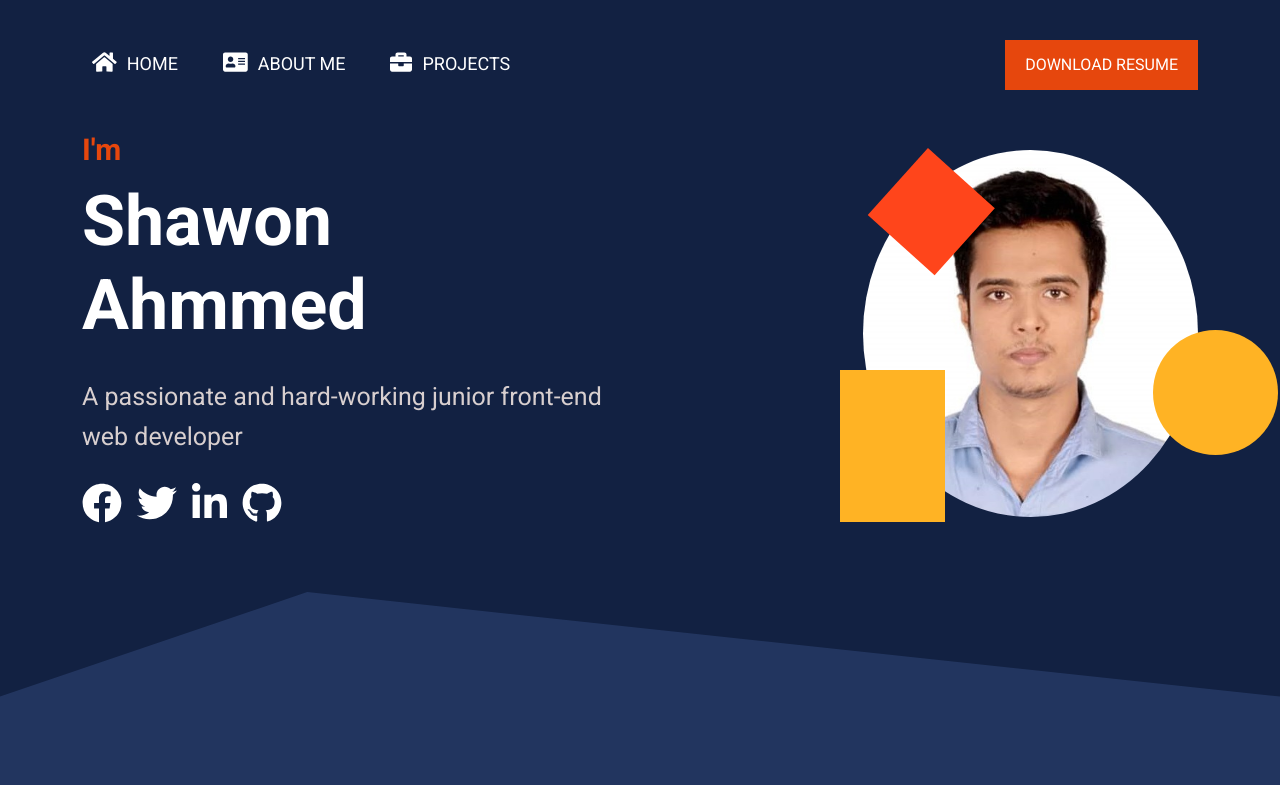
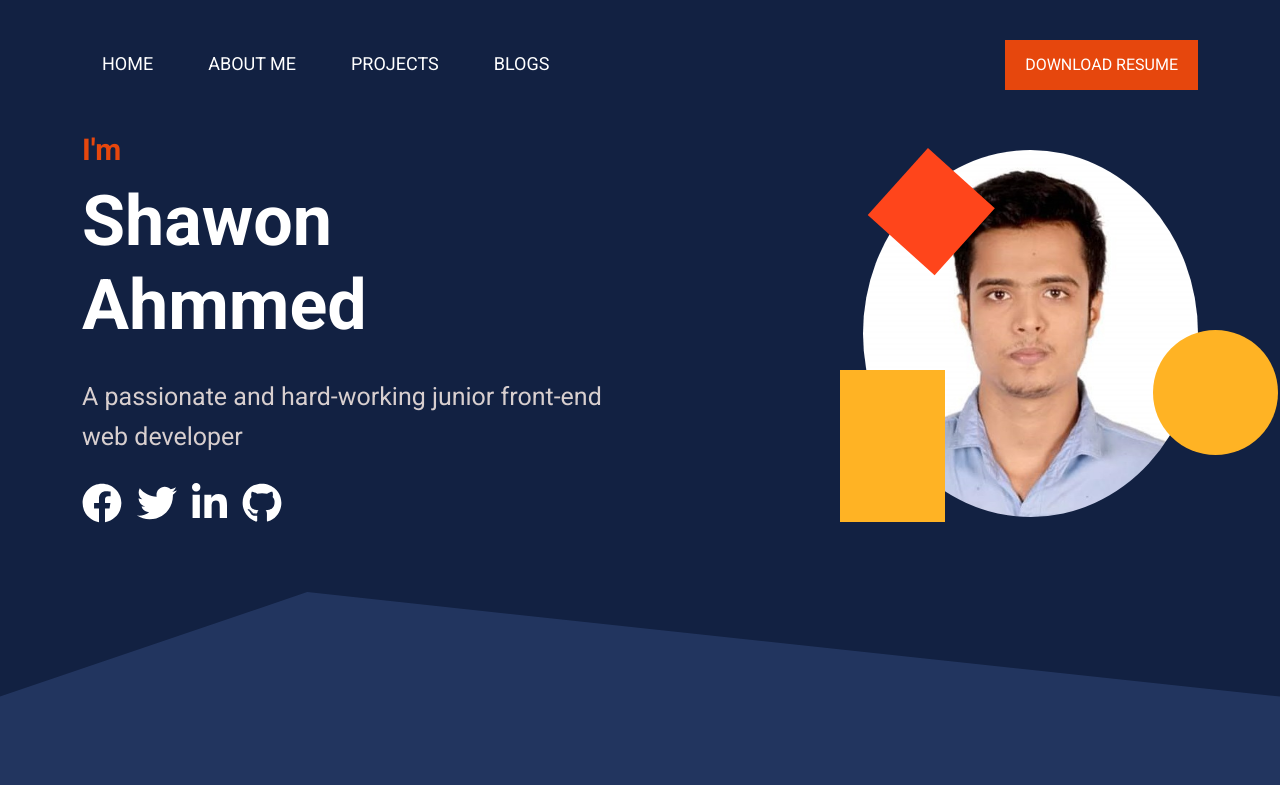
Before and after one commit to shawon111/my-portfolio, a React (Create React App) app: page / in a window 1280 px wide. Shown: the top 785 px of the page. Built offline with nearby package versions, Linux system fonts and the light colour scheme.

Commit message:
project page updated

```diff
--- a/src/App.js
+++ b/src/App.js
@@ -6,6 +6,7 @@ import Projects from './Pages/Projects/Projects';
 import About from './Pages/About/About';
 import PageNotFound from './Pages/PageNotFound/PageNotFound';
 import Project from './Pages/Project/Project';
+import Blogs from './Pages/Blogs/Blogs';
 
 function App() {
   return (
@@ -18,11 +19,14 @@ function App() {
           <Route exact path="/projects">
             <Projects></Projects>
           </Route>
+          <Route exact path="/about">
+            <About></About>
+          </Route>
+          <Route exact path="/blogs">
+            <Blogs></Blogs>
+          </Route>
           <Route exact path="/:Id">
             <Project></Project>
-          </Route>
-          <Route exact path="/about">
-            <About></About>
           </Route>
           <Route path="*">
             <PageNotFound></PageNotFound>
--- /dev/null
+++ b/src/Pages/Blogs/Blogs.js
@@ -0,0 +1,13 @@
+import React from 'react';
+import Header from '../../Shared/Header/Header';
+
+const Blogs = () => {
+    return (
+        <div>
+            <Header></Header>
+            <h2 className="text-center">Coming Soon</h2>
+        </div>
+    );
+};
+
+export default Blogs;
--- a/src/Pages/Projects/Projects.js
+++ b/src/Pages/Projects/Projects.js
@@ -1,9 +1,27 @@
 import React from 'react';
+import { Container } from 'react-bootstrap';
+import useProjects from '../../hooks/useProjects';
+import Header from '../../Shared/Header/Header';
+import SingleProject from '../Home/SingleProject/SingleProject';
 
 const Projects = () => {
+    const [projects] = useProjects();
     return (
         <div>
-            <h1>this is projects</h1>
+            <section className="pb-5">
+                <Container>
+                <Header></Header>
+                    <h1 className="text-center section-heading pt-5 pb-5">My Projects</h1>
+                    <div className="my-project-container">
+                        {
+                            projects?.map(project => <SingleProject
+                                key={project.id}
+                                project={project}
+                            ></SingleProject>)
+                        }
+                    </div>
+                </Container>
+            </section>
         </div>
     );
 };
--- a/src/Shared/Navigation/Navigation.js
+++ b/src/Shared/Navigation/Navigation.js
@@ -10,9 +10,10 @@ const Navigation = () => {
         <div className="navigation-menu">
             <nav>
                 <ul>
-                    <li className="navigation-link"><span className="link-icon"><FontAwesomeIcon icon={faHome} /></span><Link to="/">Home</Link></li>
-                    <li className="navigation-link"><span className="link-icon"><FontAwesomeIcon icon={faAddressCard} /></span><a href="#about">About Me</a></li>
-                    <li className="navigation-link"><span className="link-icon"><FontAwesomeIcon icon={faBriefcase} /></span><Link to="/projects">Projects</Link></li>
+                    <li className="navigation-link"><Link to="/">Home</Link></li>
+                    <li className="navigation-link"><a href="#about">About Me</a></li>
+                    <li className="navigation-link"><Link to="/projects">Projects</Link></li>
+                    <li className="navigation-link"><Link to="/blogs">Blogs</Link></li>
                 </ul>
             </nav>
         </div>
```
Also changed, not shown: public/projects.json (+1 -1 lines).
